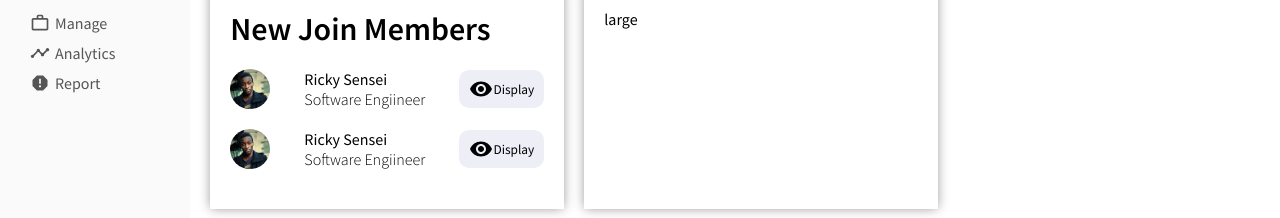
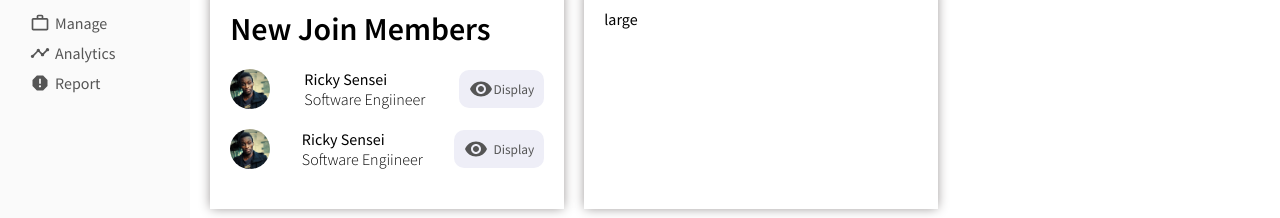
Before and after one commit to R1CKYS3NS31/sensei_admin_app, a React (Create React App) app: page / in a window 1280 px wide. Shown: the part 529-747 px from the top of the page. Built offline with nearby package versions, Linux system fonts and the light colour scheme.

Commit message:
widget small commit

```diff
--- a/src/components/views/widgetSm/WidgetSM.jsx
+++ b/src/components/views/widgetSm/WidgetSM.jsx
@@ -24,7 +24,7 @@ export default function WidgetSM() {
             <div className="widgetSmUserTitle">Software Engiineer</div>
           </div>
           <button className="widgetSmButton">
-              <Visibility/>
+              <Visibility className="widgetSmIcon"/>
               Display
           </button>
         </li>
--- a/src/components/views/widgetSm/widgetSm.css
+++ b/src/components/views/widgetSm/widgetSm.css
@@ -44,4 +44,10 @@
     border-radius: 10px;
     padding: 7px 10px;
     background-color: #eeeef7;
+    color: #555;
+    cursor: pointer;
 }
+.widgetSmIcon{
+    font-size: 16px;
+    margin-right: 5px;
+}
```
